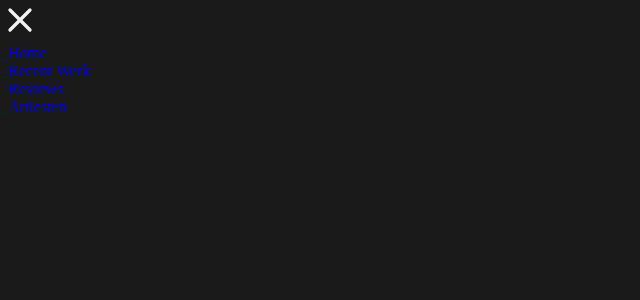
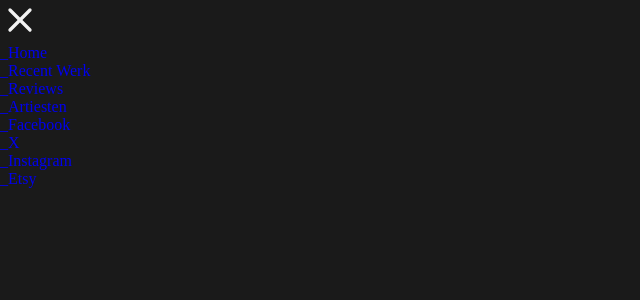
Before and after one commit to maxdevocht/BQ-Music-site, a React (Vite) app: page / in a window 1280 px wide. Shown: the top 300 px of the page, without its empty margins (0-640 px from the left). Built offline with nearby package versions, Linux system fonts and the light colour scheme; a web font is replaced by a local one.

Commit message:
Update sidebar
Added socials div

```diff
--- a/components/Sidebar.jsx
+++ b/components/Sidebar.jsx
@@ -20,6 +20,15 @@ export default function Sidebar() {
                     <li><a href="#artiest">_Artiesten</a></li>
                 </ul>
             </div>
+
+            <div className="socials">
+                <ul>
+                    <li><a href="https://www.facebook.com/BQpassivetone">_Facebook</a></li>
+                    <li><a href="https://twitter.com/Bqmusic">_X</a></li>
+                    <li><a href="https://www.instagram.com/bqmusic">_Instagram</a></li>
+                    <li><a href="https://www.etsy.com/shop/BQmusic?fbclid=IwAR0o1SB_9czAXPARyTmJ-40rpDwGwZa9VjSMvunckedbf9Ozdse7eRuLdJE">_Etsy</a></li>
+                </ul>
+            </div>
         </section>
     )
 }
```
